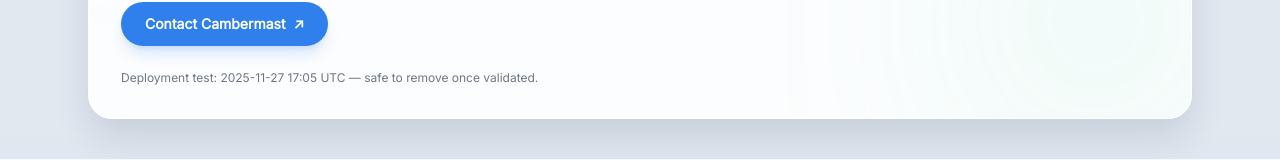
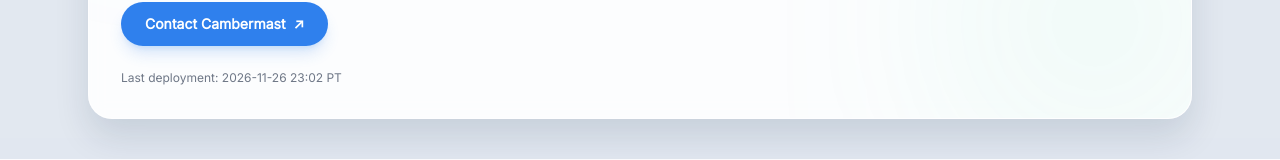
Before and after one commit to BillRaymond/cambermast-work-hub, a SvelteKit app: page / in a window 1280 px wide. Shown: the part 371-531 px from the top of the page. Built offline with nearby package versions, Linux system fonts and the light colour scheme.

Commit message:
update last deployment

```diff
--- a/src/app.d.ts
+++ b/src/app.d.ts
@@ -1,6 +1,9 @@
 // See https://svelte.dev/docs/kit/types#app.d.ts
 // for information about these interfaces
+
 declare global {
+	const __BUILD_TIMESTAMP__: string;
+
 	namespace App {
 		// interface Error {}
 		// interface Locals {}
--- a/src/routes/+page.svelte
+++ b/src/routes/+page.svelte
@@ -1,3 +1,39 @@
+<script lang="ts">
+	const formattedLastDeployment = formatDeploymentDate(__BUILD_TIMESTAMP__);
+
+	function formatDeploymentDate(isoString: string) {
+		const date = new Date(isoString);
+
+		if (Number.isNaN(date.getTime())) {
+			return 'unknown';
+		}
+
+		const formatter = new Intl.DateTimeFormat('en-US', {
+			timeZone: 'America/Los_Angeles',
+			year: 'numeric',
+			month: '2-digit',
+			day: '2-digit',
+			hour: '2-digit',
+			minute: '2-digit',
+			hour12: false
+		});
+		const parts = formatter.formatToParts(date).reduce<Record<string, string>>((acc, part) => {
+			if (part.type !== 'literal') {
+				acc[part.type] = part.value;
+			}
+
+			return acc;
+		}, {});
+		const { year, month, day, hour, minute } = parts;
+
+		if (!year || !month || !day || !hour || !minute) {
+			return 'unknown';
+		}
+
+		return `${year}-${month}-${day} ${hour}:${minute} PT`;
+	}
+</script>
+
 <svelte:head>
 	<title>Cambermast Work Hub</title>
 	<meta name="description" content="Cambermast Work Hub · private client previews and contact info." />
@@ -28,8 +64,6 @@
 				<span aria-hidden="true">↗</span>
 			</a>
 		</div>
-		<p class="text-xs text-secondary-slate/80">
-			Deployment test: 2025-11-27 17:05 UTC — safe to remove once validated.
-		</p>
+		<p class="text-xs text-secondary-slate/80">Last deployment: {formattedLastDeployment}</p>
 	</div>
 </section>
--- a/vite.config.ts
+++ b/vite.config.ts
@@ -4,9 +4,13 @@
 
 const sharedHost = '0.0.0.0';
 const previewPort = Number(process.env.PORT ?? 4173);
+const buildTimestamp = new Date().toISOString();
 
 export default defineConfig({
 	plugins: [sveltekit()],
+	define: {
+		__BUILD_TIMESTAMP__: JSON.stringify(buildTimestamp)
+	},
 	server: {
 		host: sharedHost,
 		port: 5173,
```
